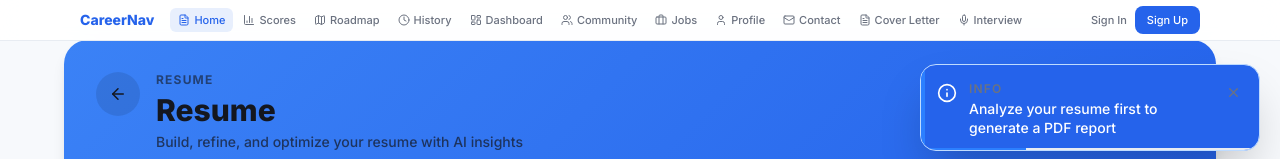
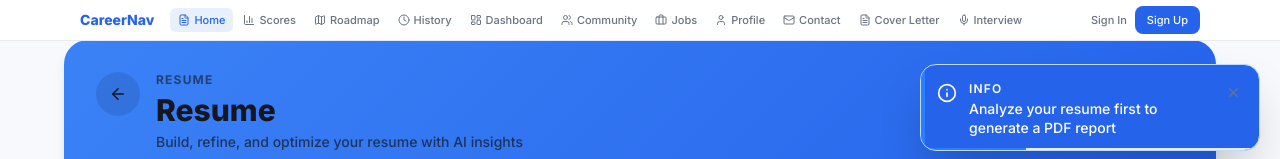
Before and after one commit to ShaheerKhalid01/AI-Career-Navigation, a Next.js app: page / in a window 1280 px wide. Both pictures are taken after a click on the button "Download PDF". Shown: the top 159 px of the page. Built offline with nearby package versions, Linux system fonts and the light colour scheme.

Commit message:
Fix API URL configuration for Render deployment - auto-detect Render backend URL

```diff
--- a/components/common/Toast.tsx
+++ b/components/common/Toast.tsx
@@ -19,6 +19,7 @@ const config: Record<ToastType, {
   border: string;
   iconColor: string;
   title: string;
+  titleColor: string;
   textColor: string;
 }> = {
   success: {
@@ -28,6 +29,7 @@ const config: Record<ToastType, {
     border: 'border-emerald-200 dark:border-emerald-800',
     iconColor: 'text-white',
     title: 'Success',
+    titleColor: 'text-white',
     textColor: 'text-white',
   },
   error: {
@@ -37,6 +39,7 @@ const config: Record<ToastType, {
     border: 'border-red-200 dark:border-red-800',
     iconColor: 'text-white',
     title: 'Error',
+    titleColor: 'text-white',
     textColor: 'text-white',
   },
   info: {
@@ -46,6 +49,7 @@ const config: Record<ToastType, {
     border: 'border-blue-200 dark:border-blue-800',
     iconColor: 'text-white',
     title: 'Info',
+    titleColor: 'text-white',
     textColor: 'text-white',
   },
   warning: {
@@ -55,6 +59,7 @@ const config: Record<ToastType, {
     border: 'border-amber-200 dark:border-amber-800',
     iconColor: 'text-amber-500',
     title: 'Heads up',
+    titleColor: 'text-white',
     textColor: 'text-white',
   },
 };
@@ -111,7 +116,7 @@ export default function Toast({ msg, type = 'info', onClose, duration = 4000 }:
 
       {/* Text */}
       <div className="flex-1 min-w-0">
-        <p className="text-xs font-semibold text-[var(--text-muted)] uppercase tracking-widest mb-0.5">
+        <p className={`text-xs font-semibold ${c.titleColor} uppercase tracking-widest mb-0.5`}>
           {c.title}
         </p>
         <p className={`text-sm font-medium ${c.textColor} leading-snug`}>{msg}</p>
```
